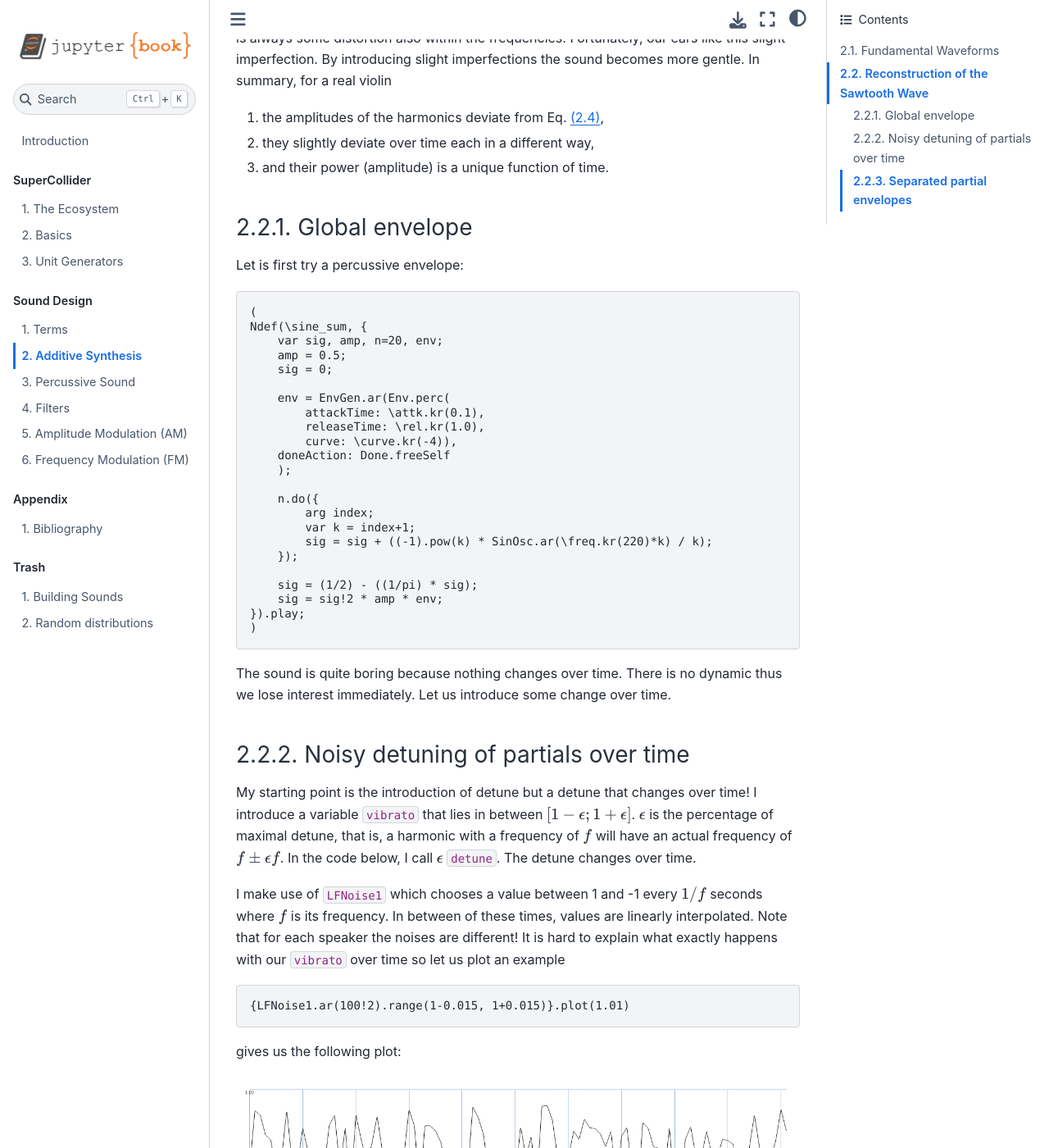
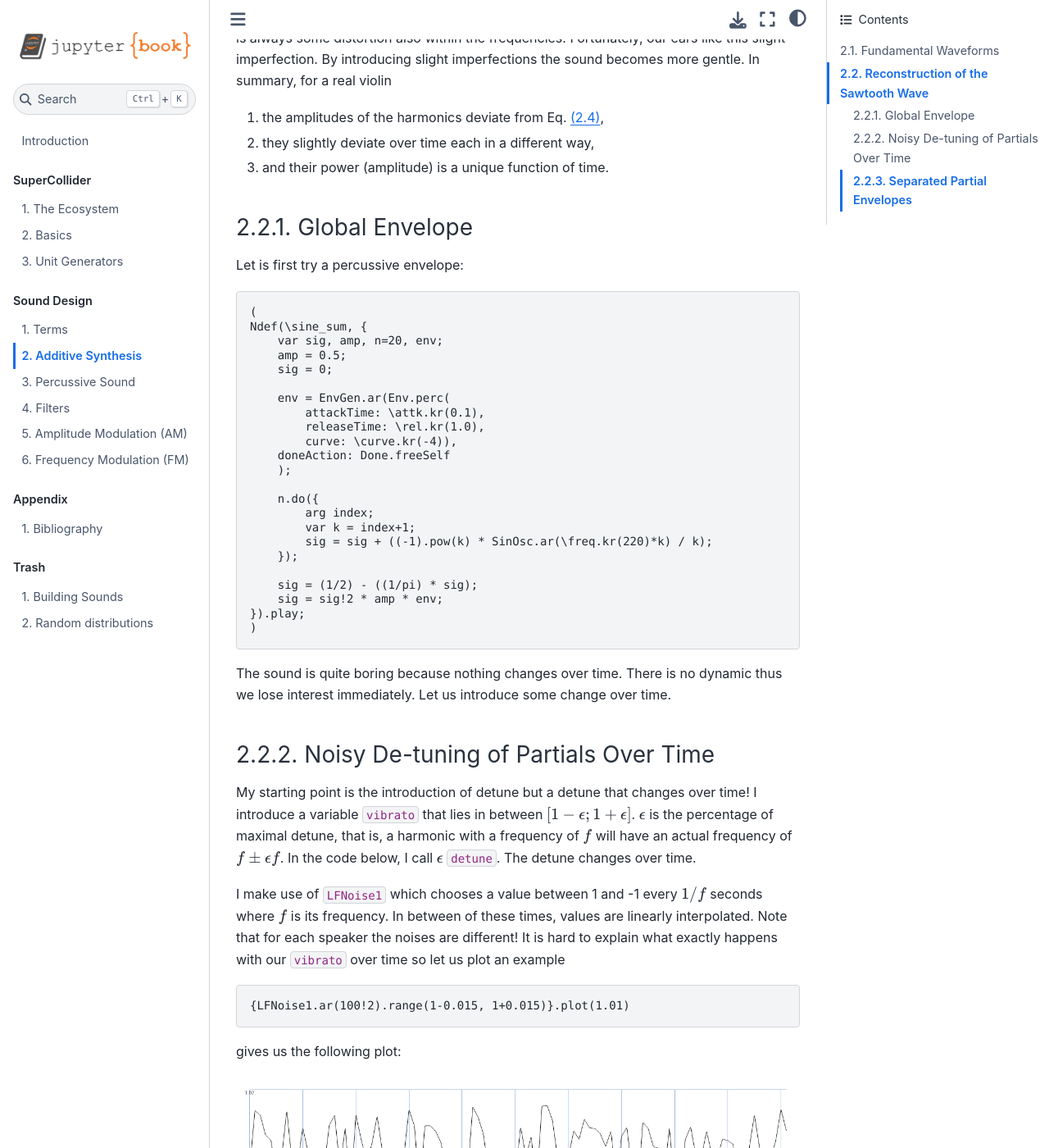
Before and after one commit to BZoennchen/supercollider-book, a Jupyter Book: the page built from chapters/sounddesign/additive-synthesis.md, in a window 1280 px wide and 1400 px high, scrolled down 7879 px. Shown: the whole window at 82% size. Built offline with Jupyter Book 1.0.4 settings and Sphinx 7.4.7 and the Sphinx Book theme 1.1.4, drawn with Linux system fonts in a browser that asks for light colours; some of the changed text lies outside the part shown.

Commit message:
update content

```diff
--- a/chapters/sounddesign/additive-synthesis.md
+++ b/chapters/sounddesign/additive-synthesis.md
@@ -309,7 +309,7 @@ In summary, for a real violin
 2. they slightly deviate over time each in a different way,
 3. and their power (amplitude) is a unique function of time.
 
-### Global envelope
+### Global Envelope
 
 Let is first try a percussive envelope:
 
@@ -343,7 +343,7 @@ The sound is quite boring because nothing changes over time.
 There is no dynamic thus we lose interest immediately.
 Let us introduce some change over time.
 
-### Noisy detuning of partials over time
+### Noisy De-tuning of Partials Over Time
 
 My starting point is the introduction of detune but a detune that changes over time!
 I introduce a variable ``vibrato`` that lies in between $[1-\epsilon; 1+\epsilon]$.
@@ -406,7 +406,7 @@ Ndef(\sine_sum, {
 In my opinion, this already sounds much more interesting.
 Of course, we went beyond *additive synthesis* and used *frequency modulation* but those go hand in hand especially if the modulation frequency is low.
 
-### Separated partial envelopes
+### Separated Partial Envelopes
 
 What can we do in addition?
 Well, at the moment we have one global envelope for all frequencies.
```
Also changed, not shown: chapters/sounddesign/am.md (+1 -1 lines).
